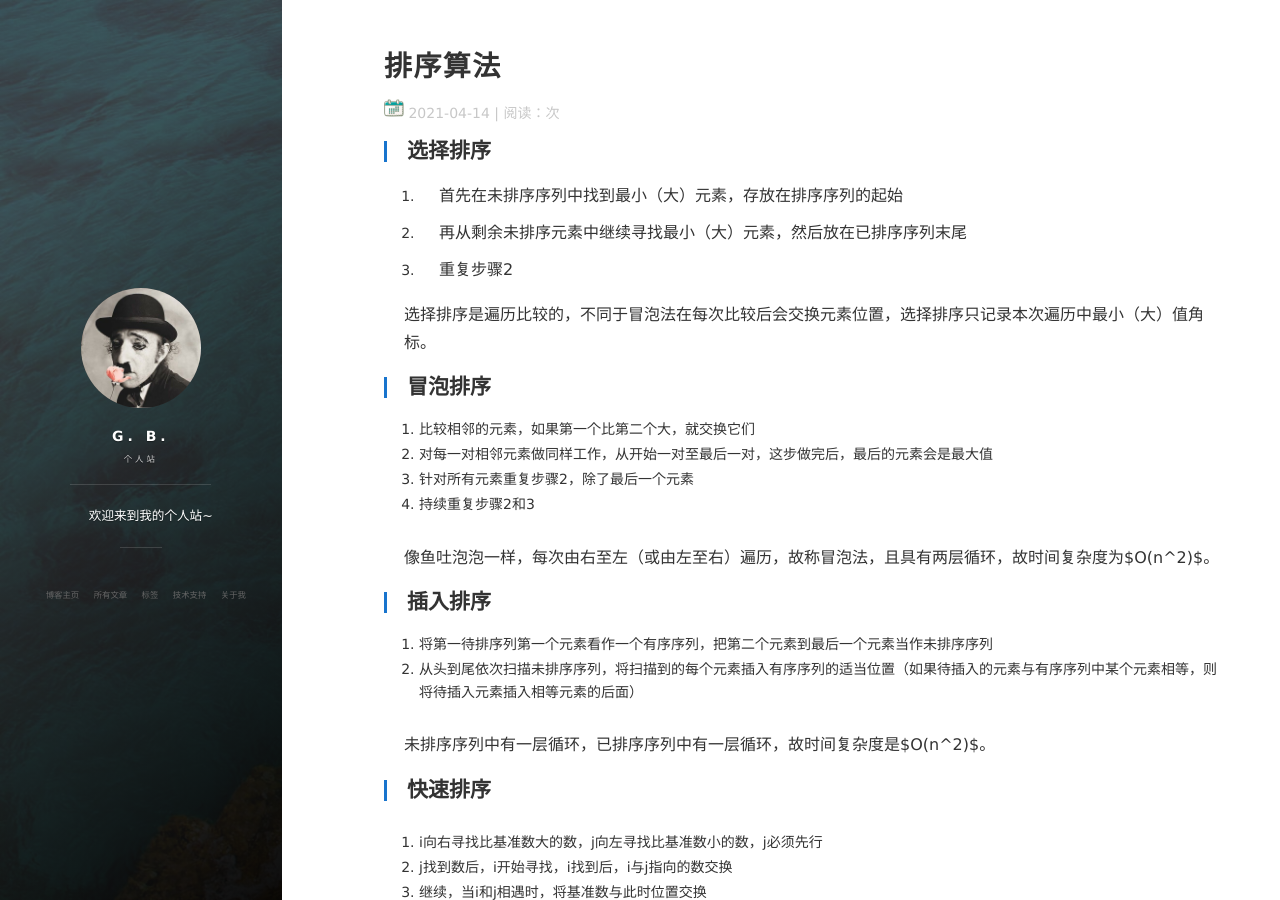
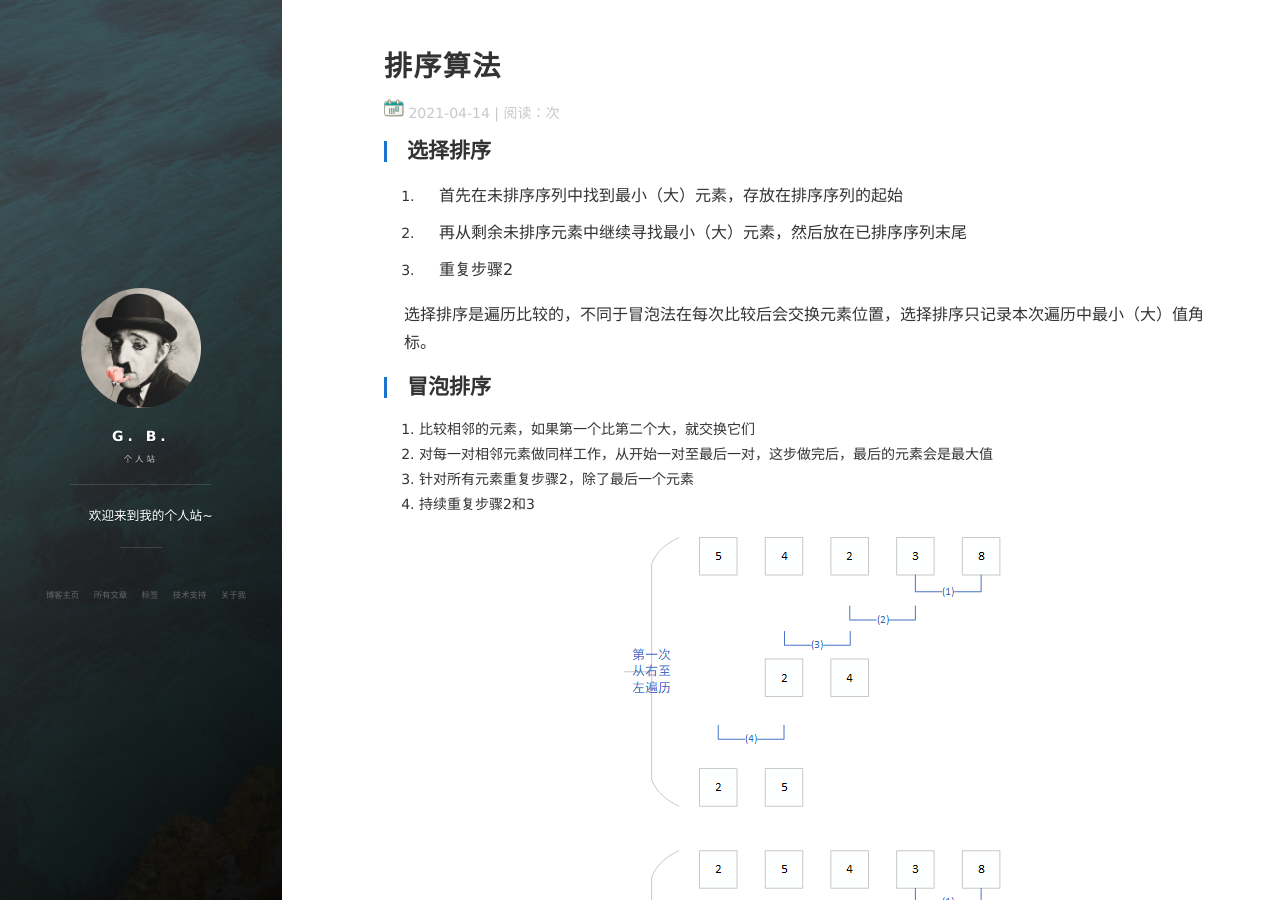
Before and after one commit to Blanket58/Blanket58.github.io, a Jekyll site: the page built from _posts/2021-04-14-sorting-algorithms.md, in a window 1280 px wide and 900 px high. Built offline with Jekyll 4.4.1, drawn with Linux system fonts in a browser that asks for light colours; nearby versions of some CDN libraries; comment, search, counter and statistics services are not loaded.

Commit message:
Update 2021-04-14-sorting-algorithms.md

```diff
--- a/_posts/2021-04-14-sorting-algorithms.md
+++ b/_posts/2021-04-14-sorting-algorithms.md
@@ -23,7 +23,7 @@ tag: Algorithms
 3. 针对所有元素重复步骤2，除了最后一个元素
 4. 持续重复步骤2和3
 
-![](../assets/2021-04-14-sorting-algorithms-1.png)
+![](/assets/2021-04-14-sorting-algorithms-1.png)
 
 像鱼吐泡泡一样，每次由右至左（或由左至右）遍历，故称冒泡法，且具有两层循环，故时间复杂度为$O(n^2)$。
 
@@ -32,13 +32,13 @@ tag: Algorithms
 1. 将第一待排序列第一个元素看作一个有序序列，把第二个元素到最后一个元素当作未排序序列
 2. 从头到尾依次扫描未排序序列，将扫描到的每个元素插入有序序列的适当位置（如果待插入的元素与有序序列中某个元素相等，则将待插入元素插入相等元素的后面）
 
-![](../assets/2021-04-14-sorting-algorithms-2.png)
+![](/assets/2021-04-14-sorting-algorithms-2.png)
 
 未排序序列中有一层循环，已排序序列中有一层循环，故时间复杂度是$O(n^2)$。
 
 ## 快速排序
 
-![](../assets/2021-04-14-sorting-algorithms-3.png)
+![](/assets/2021-04-14-sorting-algorithms-3.png)
 
 1. i向右寻找比基准数大的数，j向左寻找比基准数小的数，j必须先行
 2. j找到数后，i开始寻找，i找到后，i与j指向的数交换
```
